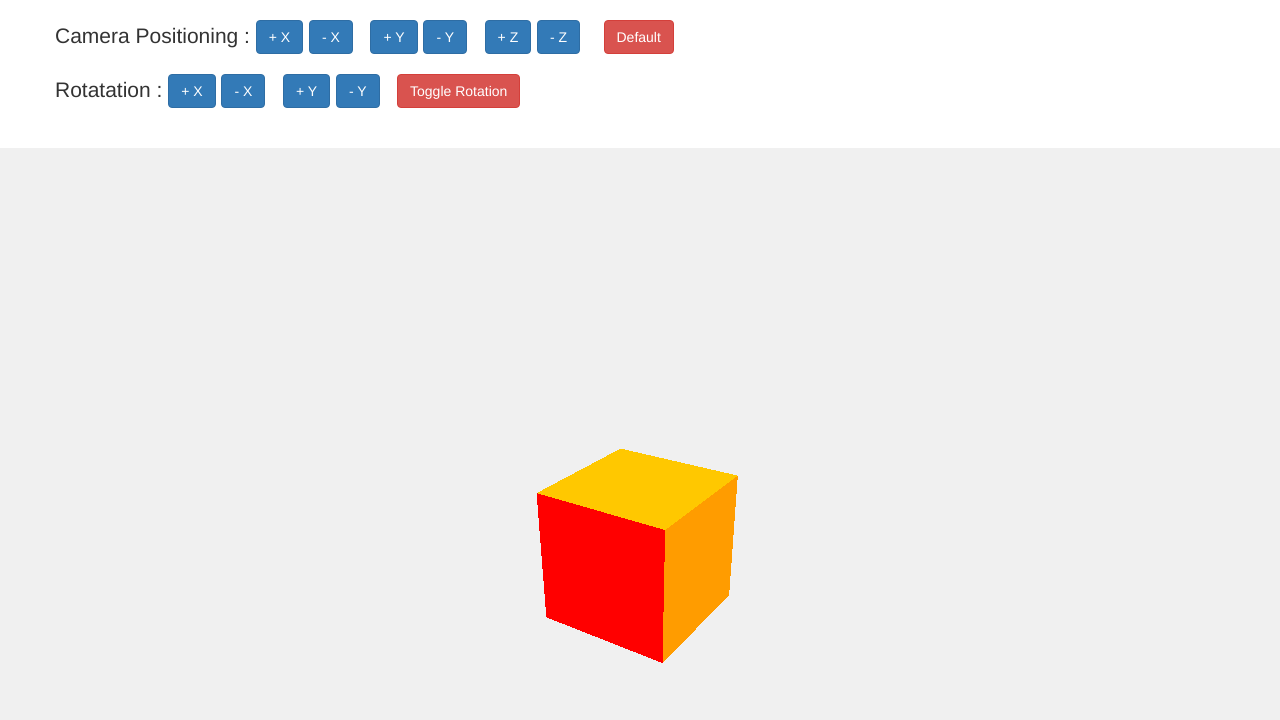
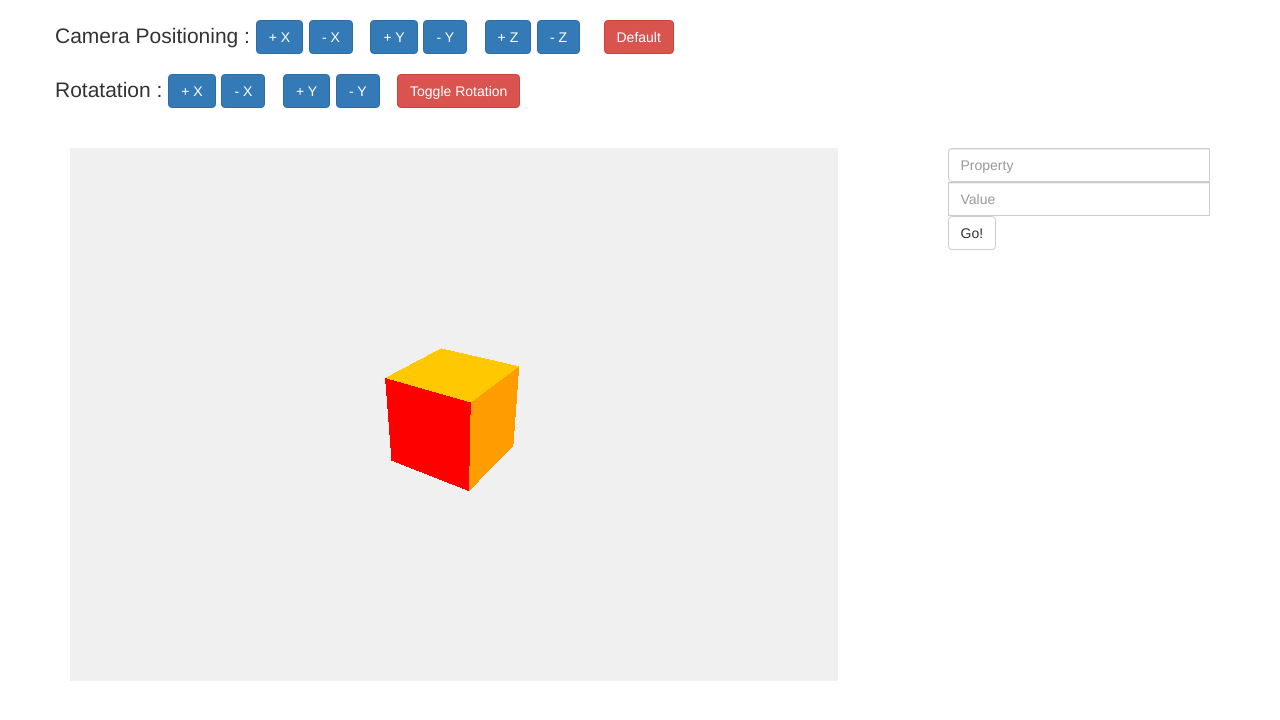
Before and after one commit to ku-fpg/vr-ideas, a plain HTML site: page IntroToThree/cube.html in a window 1280 px wide. Drawn offline with Linux system fonts and the light colour scheme.

Commit message:
ControlBox to Add Property-Value pairs
Added a ControlBox with property-value input boxes. A user should be
able to enter the name of a property and its attributes, which if valid
will get added to the scene.

```diff
--- a/IntroToThree/cube.html
+++ b/IntroToThree/cube.html
@@ -31,12 +31,27 @@
 			<a class="btn btn-danger" onClick="toggleFlag()">Toggle Rotation</a>
 			</p>
 		</div>
+		<div class="row" id="alertBox"></div>
 		<div class="row">&nbsp;</div>
+		<div class="row">
+			<div class= "col-lg-9" id="myCanvas"></div>
+			<div class="col-lg-3">
+			    <div class="input-group">
+			      <input id= "propInp" type="text" class="form-control" placeholder="Property">
+			      <input id= "valInp" type="text" class="form-control" placeholder="Value">
+				  <button class="btn btn-default" type="button" onClick="addProp()">Go!</button>
+				  <p>&nbsp;</p>
+				  <div id="logDiv"></div>
+			    </div><!-- /input-group -->
+			  </div><!-- /.col-lg-3 -->
+
+		</div>
 	</div>
+
 
 	<script>
 		var flag = false;
-		var aspect = window.innerWidth/window.innerHeight;
+		var aspect = (window.innerWidth*3/5)/(window.innerHeight*2/3);
 		/* Basic Set up */
 		//Scene
 		var scene = new THREE.Scene();
@@ -48,8 +63,9 @@
 		var renderer = new THREE.WebGLRenderer();
 		renderer.setClearColor( 0xf0f0f0 );
 		renderer.setPixelRatio( window.devicePixelRatio );
-		renderer.setSize(window.innerWidth, window.innerHeight);
-		document.body.appendChild(renderer.domElement);
+		renderer.setSize(window.innerWidth*3/5, window.innerHeight*2/3);
+		//document.body.appendChild(renderer.domElement);
+		document.getElementById('myCanvas').appendChild(renderer.domElement);
 
 
 		// Creating a shape and adding it to the scene
@@ -105,6 +121,29 @@
 		var rotYplus = function(){shape.rotation.y += 0.1;};
 		var rotYminus = function(){shape.rotation.y -= 0.1;};
 
+		//controls
+		var addProp= function(){
+
+			if(document.getElementById('propInp').value=="AddLight"){
+				var attributes = document.getElementById('valInp').value.split(",");
+					var directionalLight = new THREE.DirectionalLight(attributes[3]);
+					directionalLight.position.x = attributes[0];
+					directionalLight.position.y = attributes[1];
+					directionalLight.position.z = attributes[2];
+					scene.add(directionalLight);
+
+					var message= "Added a DirectionalLight at ("+attributes[0]+","+attributes[1]+", "+attributes[2]+") of color "+attributes[3];
+					document.getElementById('logDiv').innerHTML+= "<p>"+message+"</p>";
+
+
+				alert(m);
+			}else{
+				var errorMsg ="Currently only AddLight is supported. For values enter x, y, z and color.<br/>E.g. <br/>Property = AddLight <br/>Value = 3,4,5,0xffff00";
+				document.getElementById('logDiv').innerHTML= "<div class='alert alert-danger'>"+errorMsg+"</div>";
+
+			}
+		}
+
 	</script>
 </body>
 </html>
```
Also changed, not shown: IntroToThree/Drawing.txt.
